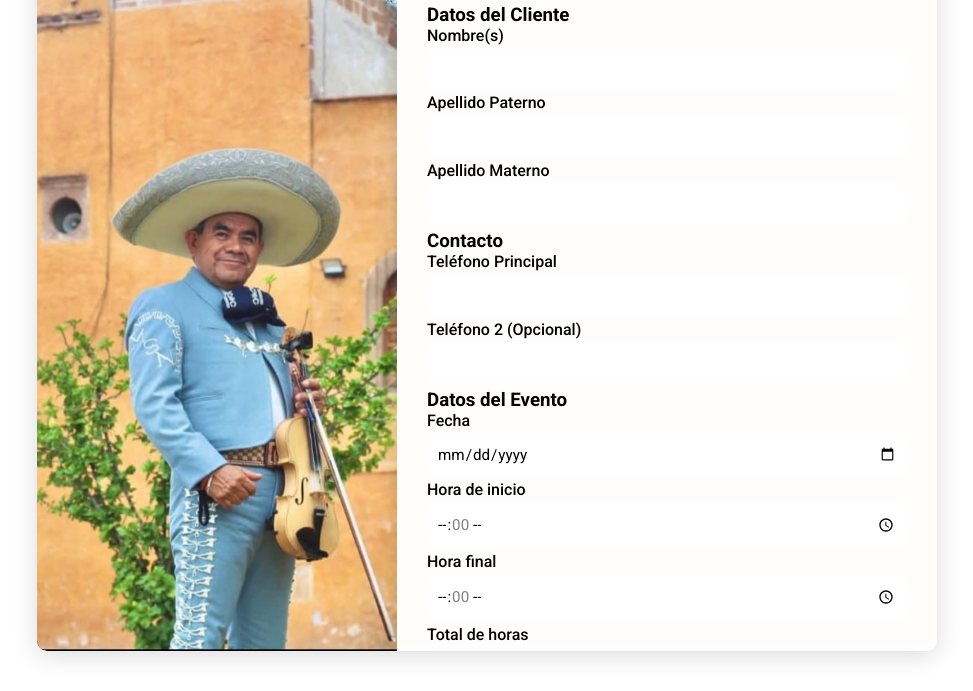
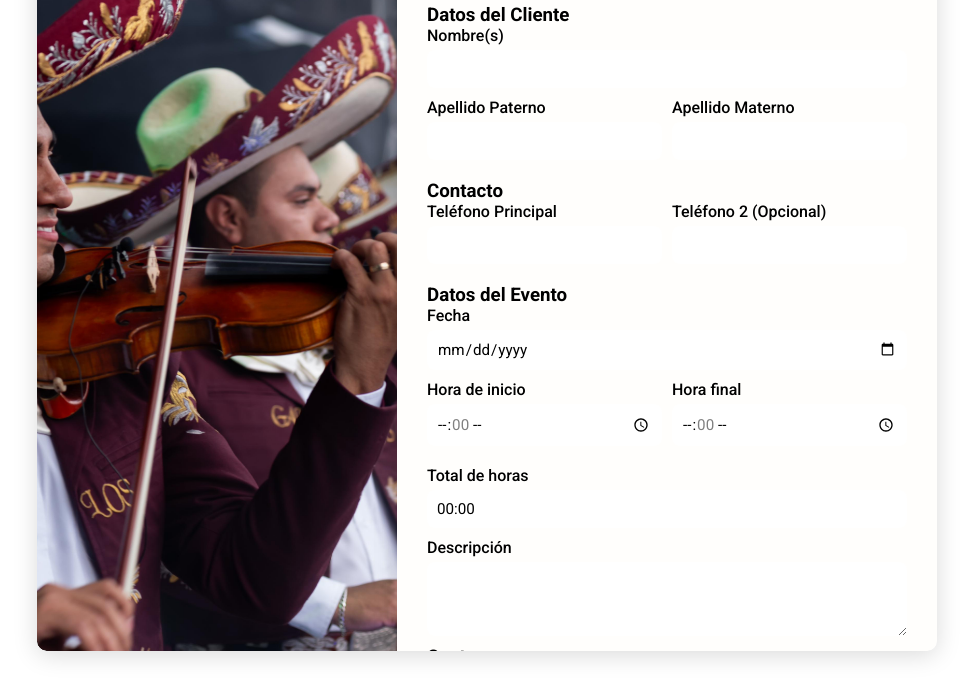
Before and after one commit to luidev-ddtr/sg_mariachi, a website built with Vite: page frontend/src/components/eventos/formulario_edit_evento.html in a window 1280 px wide. Shown: the part 109-800 px from the top of the page, without its empty margins (153-1126 px from the left). Built offline with nearby package versions, Linux system fonts and the light colour scheme.

Commit message:
cambios en los componentes de estilos del formulario editar

```diff
--- a/frontend/src/components/eventos/formulario_edit_evento.html
+++ b/frontend/src/components/eventos/formulario_edit_evento.html
@@ -12,7 +12,7 @@
 
 <div class="modal-wrapper">
     <div class="image-section">
-        <img src="/images/mariachis-bg.jpg" alt="Mariachis" />
+        <img src="/images/mariachis-form-edi.jpg" alt="Mariachis" />
     </div>
 
     <div class="form-container">
--- a/frontend/src/styles/style_form_edit_evento.css
+++ b/frontend/src/styles/style_form_edit_evento.css
@@ -82,25 +82,28 @@ h2 {
 }
 
 /* --- ESTRUCTURA DE FILAS Y CAMPOS --- */
+/* --- los cambios que se hicieron fue en la estructura de las filas y campos desde .form.row hasta .full-width --- */
 .form-row {
-  display: flex; /* Coloca grupos en la misma línea */
-  flex-wrap: wrap; /* Si no caben, bajan de línea */
-  justify-content: space-between; /* Espacio uniforme entre campos */
-  gap: 1px; /* Espaciado horizontal entre elementos */
-  margin-bottom: 2px; /* Espaciado vertical entre filas */
+  display: flex;
+  flex-wrap: wrap;
+  justify-content: space-between;
+  gap: 10px;               /* Igual que Nuevo Evento */
+  margin-bottom: 10px;
 }
 
 .form-group {
-  flex: 100%; /* Cada grupo ocupa el mismo ancho posible */
+  flex: 1;                 /* Igual que Nuevo Evento */
+  min-width: 45%;          /* Para que se comporten como columnas */
   display: flex;
-  flex-direction: column; /* Pone etiqueta e input en columna */
-  margin-bottom: 5px; /* Espaciado vertical entre filas */
+  flex-direction: column;
+  margin-bottom: 10px;     /* Igual que Nuevo Evento */
 }
 
-/* Campos que ocupan el ancho completo */
+/* Campos de ancho completo */
 .full-width {
-  flex: 100%; /* Hace que ocupe toda la fila */
+  flex: 100%;              /* Ocupa la fila completa */
 }
+
 
 /* --- ETIQUETAS DE LOS CAMPOS --- */
 label {
```
Also changed, not shown: frontend/public/images/mariachis-editar.jpg (added), frontend/public/images/mariachis-form-edi.jpg (added).
